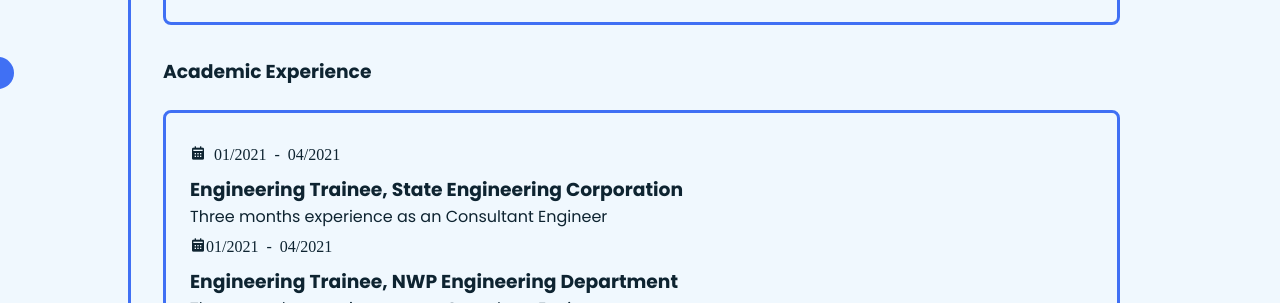
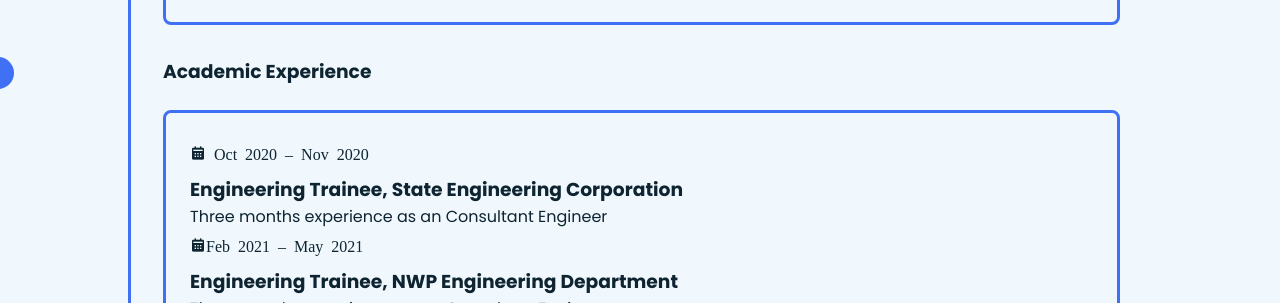
Before and after one commit to thusithanuwan/personal-website, a plain HTML site: page index.html in a window 1280 px wide. Shown: the part 3560-3863 px from the top of the page. Drawn offline with nearby package versions, Linux system fonts and the light colour scheme.

Commit message:
Updated dates

```diff
--- a/index.html
+++ b/index.html
@@ -223,11 +223,11 @@
               <div class="education-box">
                 <div class="education-content">
                   <div class="e-content">
-                    <div class="year"><i class="bx bxs-calendar date"> 01/2021 - 04/2021</i></div>
+                    <div class="year"><i class="bx bxs-calendar date"> Oct 2020 – Nov 2020</i></div>
                     <h3>Engineering Trainee, State Engineering Corporation</h3>
                     <p>Three months experience as an Consultant Engineer</p>
 
-                    <div class="year"><i class="bx bxs-calendar date">01/2021 - 04/2021</i></div>
+                    <div class="year"><i class="bx bxs-calendar date">Feb 2021 – May 2021</i></div>
                     <h3>Engineering Trainee, NWP Engineering Department</h3>
                     <p>Three months experience as an Consultant Engineer</p>
                   </div>
```
